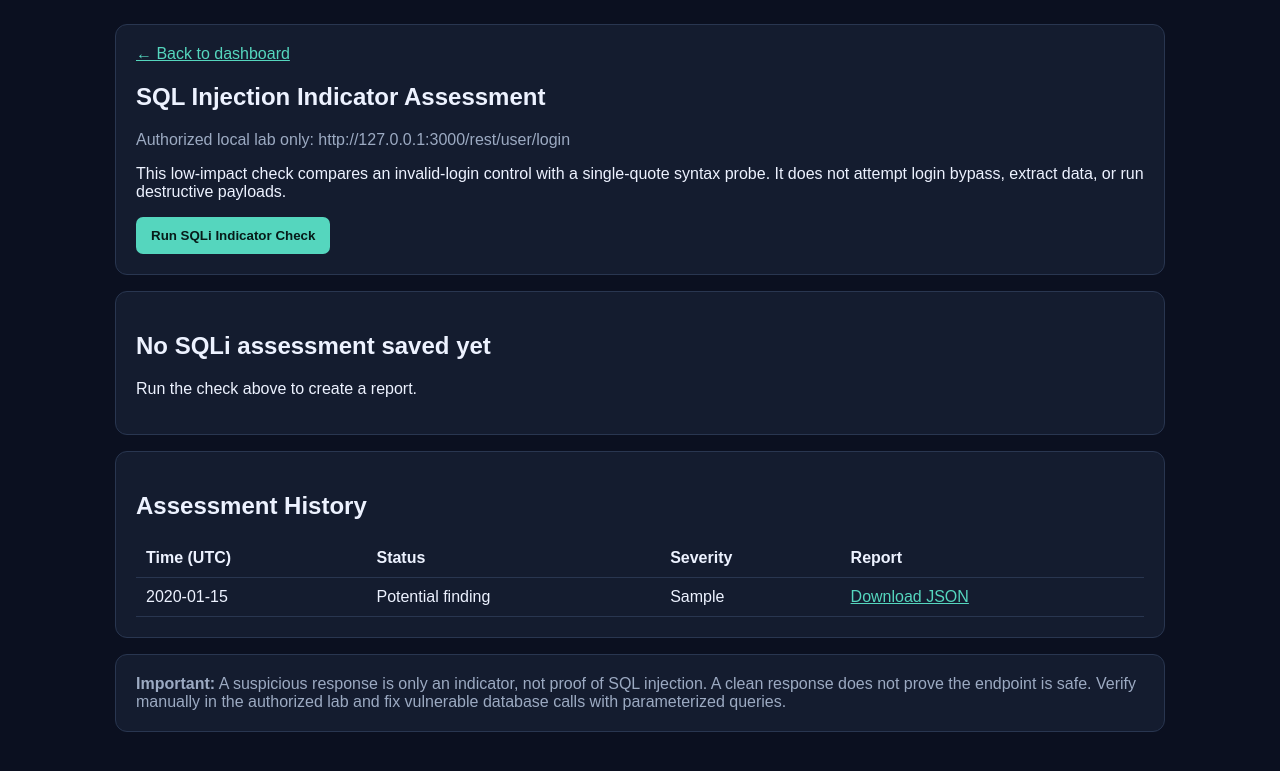
After one commit to himanshuthakur2005/AutoBug-Bounty-IDPS, a Flask app: page /sqli in a window 1280 px wide. The commit adds this page. Shown: the top 771 px of the page. Run offline with Flask 3, Linux system fonts and the light colour scheme; tables that the repository leaves empty hold one stand-in row (values such as "Sample post").

Commit message:
Add SQL injection assessment

```diff
--- a/app.py
+++ b/app.py
@@ -19,6 +19,7 @@ from flask import (
 )
 
 from modules.security_checks import run_security_checks
+from modules.sql_injection import run_sqli_assessment
 
 BASE_DIR = Path(__file__).resolve().parent
 REPORT_DIR = BASE_DIR / "reports"
@@ -87,6 +88,18 @@ def init_db():
                 check_count INTEGER NOT NULL,
                 potential_count INTEGER NOT NULL,
                 review_count INTEGER NOT NULL,
+                report_file TEXT NOT NULL
+            )
+        """)
+
+        # SQLi assessment history is separate; existing tables are unchanged.
+        db.execute("""
+            CREATE TABLE IF NOT EXISTS sqli_scans (
+                id INTEGER PRIMARY KEY AUTOINCREMENT,
+                scanned_at TEXT NOT NULL,
+                target TEXT NOT NULL,
+                status TEXT NOT NULL,
+                severity TEXT NOT NULL,
                 report_file TEXT NOT NULL
             )
         """)
@@ -290,6 +303,11 @@ def dashboard_data():
             SELECT * FROM security_scans ORDER BY id DESC LIMIT 1
         """).fetchone()
 
+        sqli_scan_count = db.execute("SELECT COUNT(*) FROM sqli_scans").fetchone()[0]
+        latest_sqli_scan = db.execute(
+            "SELECT * FROM sqli_scans ORDER BY id DESC LIMIT 1"
+        ).fetchone()
+
     report_files = sorted(
         [
             p.name for p in REPORT_DIR.glob("*.json")
@@ -305,6 +323,8 @@ def dashboard_data():
         "alert_count": alert_count,
         "security_scan_count": security_scan_count,
         "latest_security_scan": latest_security_scan,
+        "sqli_scan_count": sqli_scan_count,
+        "latest_sqli_scan": latest_sqli_scan,
         "report_files": report_files,
     }
 
@@ -420,6 +440,48 @@ def run_security_checks_route():
         ), 502
 
 
+@app.get("/sqli")
+def sqli_page():
+    latest_report = None
+    history = []
+    with get_db() as db:
+        history = db.execute("SELECT * FROM sqli_scans ORDER BY id DESC LIMIT 20").fetchall()
+        latest = db.execute("SELECT report_file FROM sqli_scans ORDER BY id DESC LIMIT 1").fetchone()
+    if latest:
+        report_path = REPORT_DIR / latest["report_file"]
+        if report_path.is_file():
+            try:
+                latest_report = json.loads(report_path.read_text(encoding="utf-8"))
+            except (OSError, json.JSONDecodeError):
+                latest_report = None
+    return render_template("sqli.html", latest_report=latest_report, history=history, error=None)
+
+
+@app.post("/sqli/run")
+def run_sqli_route():
+    try:
+        result = run_sqli_assessment()
+        filename = save_json_report(result, "sqli_scan")
+        result["report_file"] = filename
+        with get_db() as db:
+            db.execute("""INSERT INTO sqli_scans
+                (scanned_at, target, status, severity, report_file)
+                VALUES (?, ?, ?, ?, ?)""",
+                (result["scanned_at"], result["target"], result["status"],
+                 result["severity"], filename))
+        if result["status"] == "Potential finding":
+            save_alert("sqli-assessment", "Possible SQL injection indicator", "High",
+                       result["evidence"], "SQLI_INDICATOR")
+        return redirect(url_for("sqli_page"))
+    except (requests.RequestException, ValueError) as exc:
+        app.logger.warning("SQLi assessment failed: %s", exc)
+        latest_report = None
+        with get_db() as db:
+            history = db.execute("SELECT * FROM sqli_scans ORDER BY id DESC LIMIT 20").fetchall()
+        return render_template("sqli.html", latest_report=latest_report, history=history,
+                               error=str(exc)), 502
+
+
 @app.post("/demo/suspicious-path")
 def demo_suspicious_path():
     record_event("demo-source-1", "/.env")
--- /dev/null
+++ b/modules/sql_injection.py
@@ -0,0 +1,94 @@
+"""Conservative SQL injection indicator check for the local Juice Shop lab.
+
+This module does not attempt authentication bypass, data extraction, time-based
+payloads, or destructive actions. It compares a deliberately invalid login
+control with a single-quote syntax probe and reports indicators for review.
+"""
+from datetime import datetime, timezone
+from urllib.parse import urlparse
+import re
+
+import requests
+
+TARGET = "http://127.0.0.1:3000"
+TIMEOUT = 5
+LOGIN_PATH = "/rest/user/login"
+
+# Only report common database/parser error signatures; response content is not
+# saved, and only a short generic indicator label is included in the report.
+ERROR_PATTERNS = {
+    "SQL syntax error": re.compile(r"sql syntax|syntax error.*sql|mysql_fetch|sqlite.*error", re.I),
+    "Database error": re.compile(r"database error|query failed|sequelize.*error|sqlstate", re.I),
+    "Unhandled server error": re.compile(r"internal server error|unhandled exception", re.I),
+}
+
+
+def _validate_target():
+    parsed = urlparse(TARGET)
+    if (parsed.scheme != "http" or parsed.hostname not in ("127.0.0.1", "localhost")
+            or parsed.port != 3000 or parsed.path not in ("", "/")
+            or parsed.query or parsed.fragment):
+        raise ValueError("SQLi assessment is restricted to local Juice Shop at 127.0.0.1:3000.")
+
+
+def _request_login(email):
+    _validate_target()
+    # Fixed invalid password: this check never attempts to log in as a user.
+    response = requests.post(
+        f"{TARGET}{LOGIN_PATH}",
+        json={"email": email, "password": "AutoBug-Invalid-Password-For-Local-Test"},
+        headers={"User-Agent": "AutoBugBounty-IDPS/1.0 (Local Academic Lab)"},
+        timeout=TIMEOUT,
+        allow_redirects=False,
+    )
+    try:
+        body = response.text[:12000]
+        indicators = [name for name, pattern in ERROR_PATTERNS.items() if pattern.search(body)]
+        return {"status_code": response.status_code, "indicators": indicators,
+                "content_type": response.headers.get("Content-Type", "unknown")}
+    finally:
+        response.close()
+
+
+def run_sqli_assessment():
+    """Compare normal invalid-login control with a quote syntax probe."""
+    _validate_target()
+    scanned_at = datetime.now(timezone.utc).isoformat()
+    control = _request_login("autobug-sqli-control-invalid@example.invalid")
+    probe = _request_login("autobug-sqli-probe'@example.invalid")
+
+    new_indicators = sorted(set(probe["indicators"]) - set(control["indicators"]))
+    status_changed_to_server_error = (
+        probe["status_code"] >= 500 and control["status_code"] < 500
+    )
+    suspicious = bool(new_indicators or status_changed_to_server_error)
+
+    if new_indicators:
+        evidence = "Probe response contained a database/parser error indicator not seen in the control response: " + ", ".join(new_indicators)
+    elif status_changed_to_server_error:
+        evidence = (f"Control returned HTTP {control['status_code']}; quote probe returned HTTP "
+                    f"{probe['status_code']}. This response difference requires manual review.")
+    else:
+        evidence = (f"Control HTTP {control['status_code']} and quote probe HTTP {probe['status_code']}; "
+                    "no new recognized database-error indicator was observed. This does not prove the endpoint is safe.")
+
+    return {
+        "project": "AutoBug Bounty IDPS",
+        "scan_type": "Conservative SQL injection indicator check",
+        "target": TARGET,
+        "endpoint": LOGIN_PATH,
+        "scanned_at": scanned_at,
+        "status": "Potential finding" if suspicious else "No indicator observed",
+        "severity": "High - verify manually" if suspicious else "Informational",
+        "control_status_code": control["status_code"],
+        "probe_status_code": probe["status_code"],
+        "control_error_indicators": control["indicators"],
+        "probe_error_indicators": probe["indicators"],
+        "evidence": evidence,
+        "recommendation": (
+            "Manually verify only in the authorized lab. Use parameterized queries/prepared statements, "
+            "validate input, and return generic errors without database details."
+        ),
+        "note": ("This is a low-impact indicator check, not proof of SQL injection. It does not test "
+                 "authentication bypass, extract data, or run destructive payloads."),
+    }
--- /dev/null
+++ b/templates/sqli.html
@@ -0,0 +1,28 @@
+<!DOCTYPE html>
+<html lang="en">
+<head>
+<meta charset="UTF-8"><meta name="viewport" content="width=device-width, initial-scale=1">
+<title>AutoBug Bounty | SQL Injection Assessment</title>
+<style>
+:root{color-scheme:dark;--bg:#0b1020;--panel:#141c2f;--border:#293650;--text:#edf2ff;--muted:#9caac2;--accent:#55d6be}
+*{box-sizing:border-box}body{margin:0;padding:24px 16px;background:var(--bg);color:var(--text);font-family:Arial,sans-serif}
+main{max-width:1050px;margin:auto}.panel{background:var(--panel);border:1px solid var(--border);border-radius:12px;padding:20px;margin-bottom:16px}
+.muted,.label{color:var(--muted)}a{color:var(--accent)}button,.button{display:inline-block;background:var(--accent);color:#071b19;border:0;border-radius:7px;padding:11px 15px;font-weight:bold;cursor:pointer;text-decoration:none}
+.pill{display:inline-block;padding:5px 8px;margin:0 5px 5px 0;border-radius:5px;background:#2a3851;font-size:12px}.warning{color:#ffcb74}.error{color:#ff9caa}.evidence{overflow-wrap:anywhere;white-space:pre-wrap}table{width:100%;border-collapse:collapse}th,td{text-align:left;padding:10px;border-bottom:1px solid var(--border);overflow-wrap:anywhere}.table-wrap{overflow-x:auto}
+</style></head><body><main>
+<section class="panel"><a href="/">← Back to dashboard</a><h1>SQL Injection Indicator Assessment</h1>
+<p class="muted">Authorized local lab only: http://127.0.0.1:3000/rest/user/login</p>
+<p>This low-impact check compares an invalid-login control with a single-quote syntax probe. It does not attempt login bypass, extract data, or run destructive payloads.</p>
+<form action="{{ url_for('run_sqli_route') }}" method="post"><button type="submit">Run SQLi Indicator Check</button></form></section>
+{% if error %}<section class="panel error"><h2>Assessment failed</h2><p>{{ error }}</p><p>Check that Juice Shop is running on port 3000.</p></section>{% endif %}
+{% if latest_report %}<section class="panel"><h2>Latest SQLi Assessment</h2>
+<span class="pill">{{ latest_report.status }}</span><span class="pill">Severity: {{ latest_report.severity }}</span>
+<p><strong>Target:</strong> {{ latest_report.target }}{{ latest_report.endpoint }}</p><p><strong>Time (UTC):</strong> {{ latest_report.scanned_at }}</p>
+<p><strong>Control HTTP status:</strong> {{ latest_report.control_status_code }}</p><p><strong>Quote probe HTTP status:</strong> {{ latest_report.probe_status_code }}</p>
+<p><strong>Evidence:</strong></p><p class="evidence">{{ latest_report.evidence }}</p><p><strong>Recommendation:</strong> {{ latest_report.recommendation }}</p>
+<p class="muted">{{ latest_report.note }}</p>
+{% if latest_report.report_file %}<a class="button" href="{{ url_for('download_report', filename=latest_report.report_file) }}">Download JSON report</a>{% endif %}
+</section>{% else %}<section class="panel"><h2>No SQLi assessment saved yet</h2><p>Run the check above to create a report.</p></section>{% endif %}
+<section class="panel"><h2>Assessment History</h2>{% if history %}<div class="table-wrap"><table><thead><tr><th>Time (UTC)</th><th>Status</th><th>Severity</th><th>Report</th></tr></thead><tbody>{% for item in history %}<tr><td>{{ item.scanned_at }}</td><td>{{ item.status }}</td><td>{{ item.severity }}</td><td><a href="{{ url_for('download_report', filename=item.report_file) }}">Download JSON</a></td></tr>{% endfor %}</tbody></table></div>{% else %}<p class="muted">Completed assessments will appear here.</p>{% endif %}</section>
+<section class="panel muted"><strong>Important:</strong> A suspicious response is only an indicator, not proof of SQL injection. A clean response does not prove the endpoint is safe. Verify manually in the authorized lab and fix vulnerable database calls with parameterized queries.</section>
+</main></body></html>
```
Also changed, not shown: templates/index.html (+7 -0 lines).
